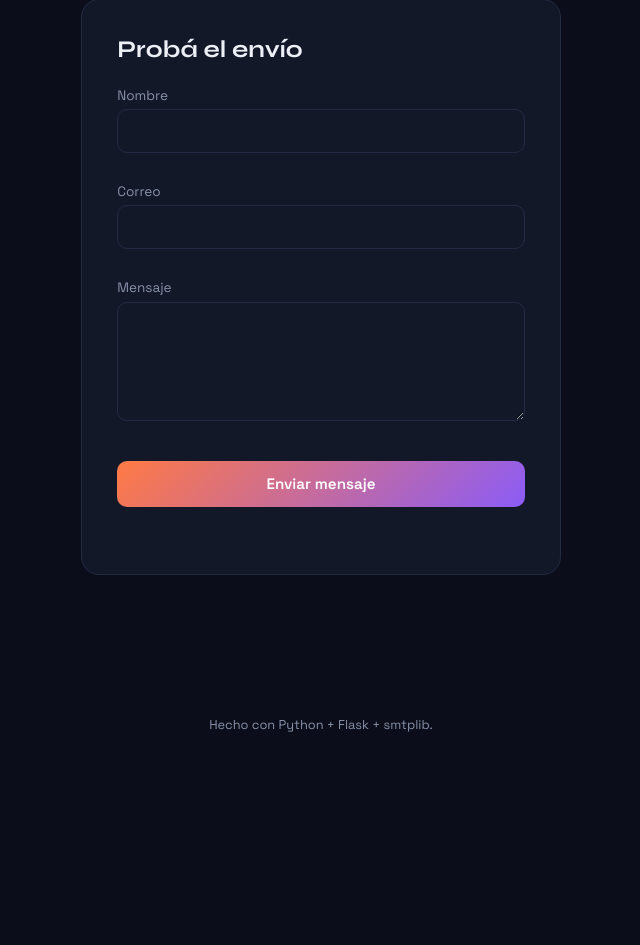
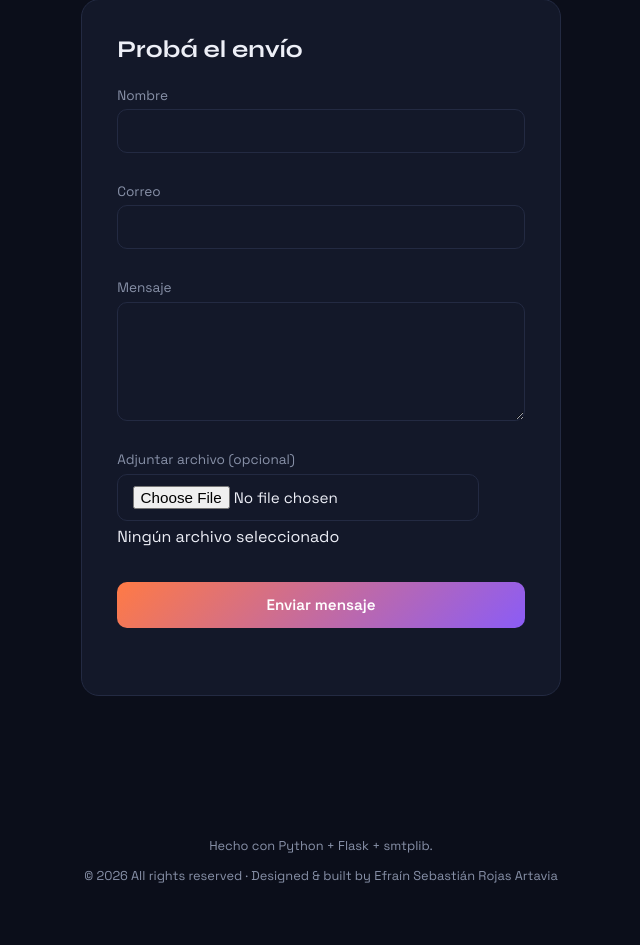
Before and after one commit to efrabuilder/Contact_mailer, a Flask app: page / in a window 1280 px wide. Shown: the part 774-1719 px from the top of the page, without its empty margins (319-959 px from the left). Before the commit the page ends 1506 px from the top, so only its background shows below. Run offline with Flask 3, Linux system fonts and the light colour scheme.

Commit message:
Add file attachment option to contact form
Added file input for optional attachments in contact form.

```diff
--- a/templates/index.html
+++ b/templates/index.html
@@ -69,7 +69,7 @@
   </section>
 
   <section class="form-section">
-    <form id="contact-form" class="contact-card" novalidate>
+    <form id="contact-form" class="contact-card" novalidate enctype="multipart/form-data">
       <h2 data-i18n="form_title">Probá el envío</h2>
 
       <!-- Honeypot anti-spam, oculto para humanos -->
@@ -87,6 +87,13 @@
       <textarea id="message" name="message" rows="5" required></textarea>
       <span class="field-error" data-for="message"></span>
 
+      <label for="attachment" data-i18n="label_attachment">Adjuntar archivo (opcional)</label>
+      <div class="file-input-row">
+        <input type="file" id="attachment" name="attachment">
+        <span id="file-name" class="file-name" data-i18n="no_file">Ningún archivo seleccionado</span>
+      </div>
+      <span class="field-error" data-for="attachment"></span>
+
       <button type="submit" id="submit-btn">
         <span data-i18n="btn_send">Enviar mensaje</span>
       </button>
@@ -98,6 +105,7 @@
 
 <footer>
   <p data-i18n="footer_text">Hecho con Python + Flask + smtplib.</p>
+  <p class="copyright">© 2026 All rights reserved · Designed &amp; built by Efraín Sebastián Rojas Artavia</p>
 </footer>
 
 <script src="{{ url_for('static', filename='script.js') }}"></script>
```
